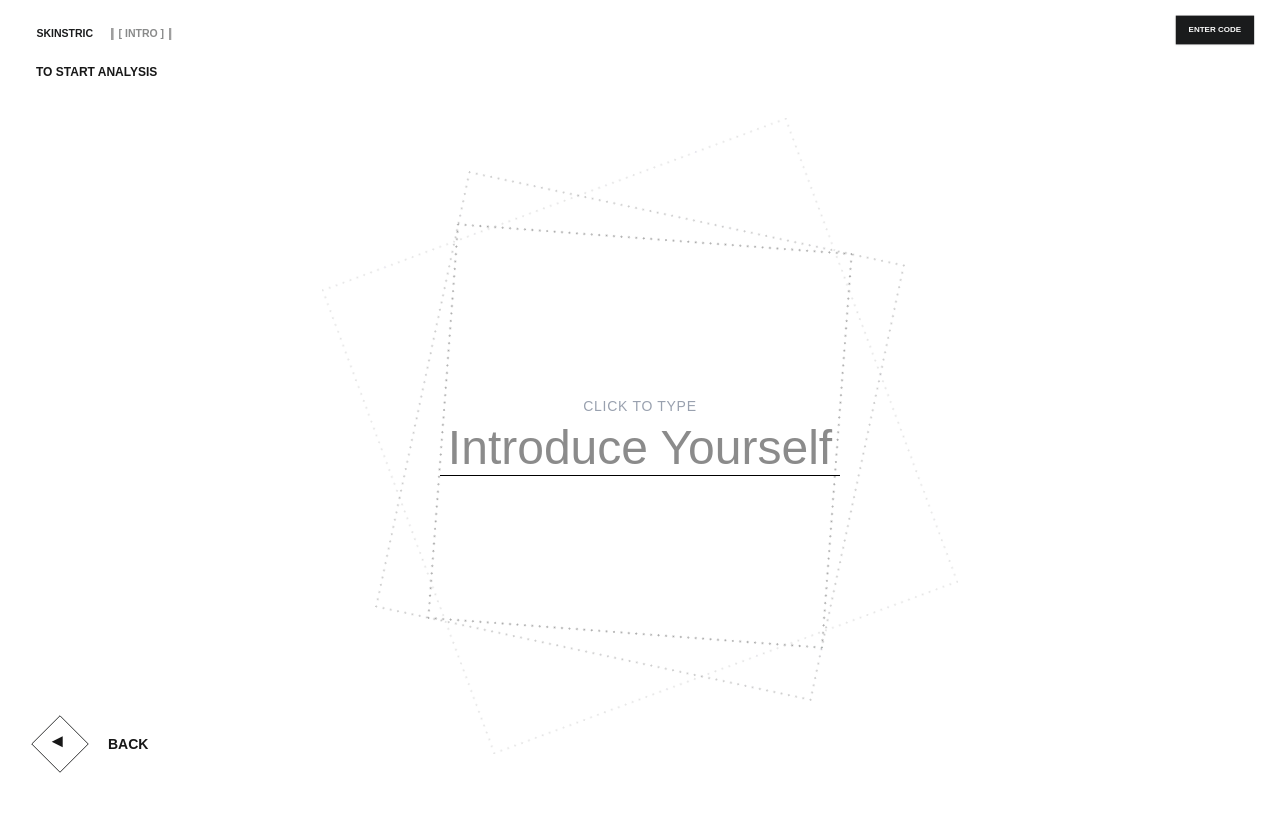
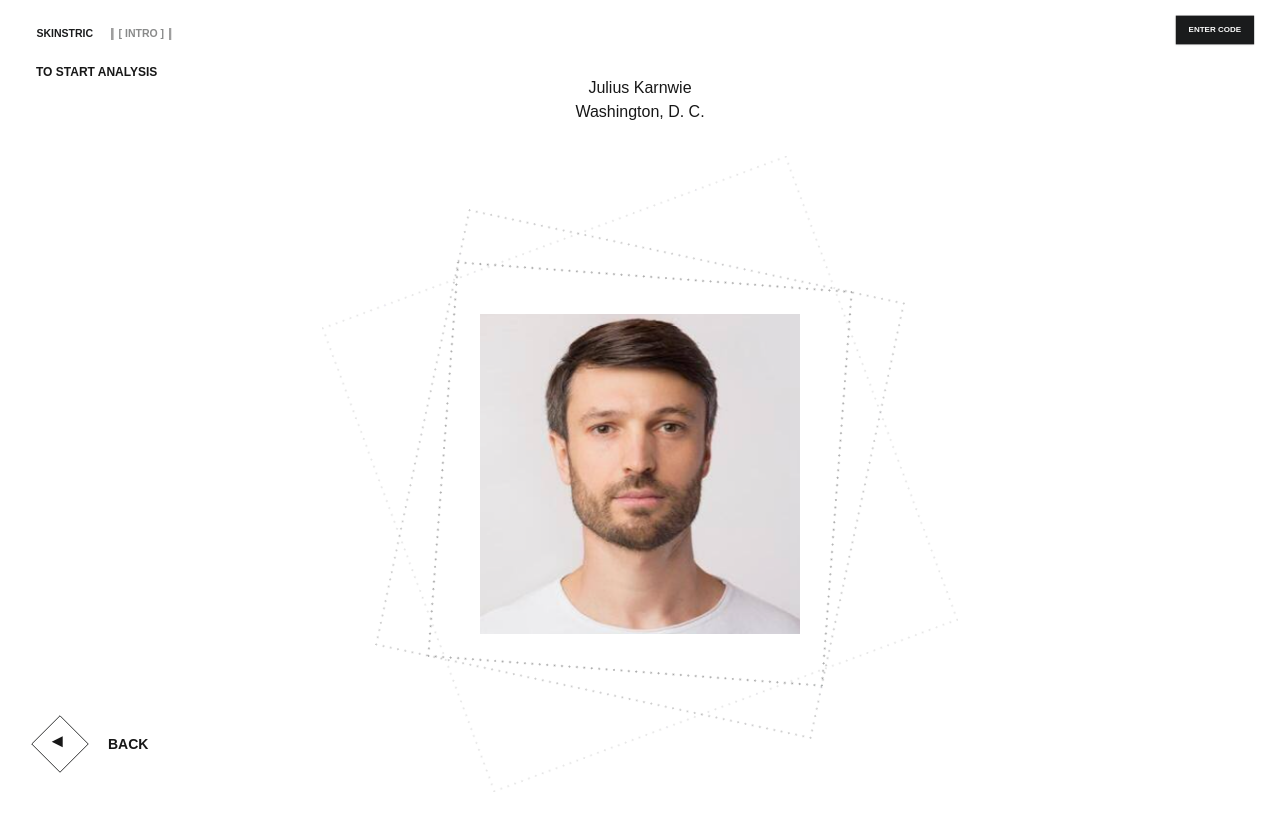
Before and after one commit to jkarnwie2000/julius-skinstric-project, a Next.js app: page /photo in a window 1280 px wide. Shown: the top 828 px of the page. Built offline with nearby package versions, Linux system fonts and the light colour scheme; grey boxes are pictures that could not be loaded.

Commit message:
test run

```diff
--- a/app/photo/page.tsx
+++ b/app/photo/page.tsx
@@ -8,49 +8,43 @@ export default function PhotoPage() {
 <div className="absolute top-16 left-9 text-left">
 <p className="font-semibold text-xs">TO START ANALYSIS</p>
 </div>
+Julius Karnwie
+<br/>
+Washington, D. C.
 <div className="relative flex h-[700px] w-full max-w-[700px] items-center justify-center">
+  {/* Rotating background diamonds */}
   <Image
     src="/assets/Diamond-light-large.webp"
     alt=""
-    width={1500}
-    height={1500}
+    width={700}
+    height={700}
     className="absolute w-full max-w-[700px] animate-spin-slow"
-    priority
   />
 
   <Image
     src="/assets/Diamond-medium-medium.webp"
     alt=""
-    width={1100}
-    height={1100}
+    width={640}
+    height={640}
     className="absolute w-[90%] max-w-[640px] animate-spin-medium"
   />
 
   <Image
     src="/assets/Diamond-dark-small.webp"
     alt=""
-    width={900}
-    height={900}
+    width={580}
+    height={580}
     className="absolute w-[80%] max-w-[580px] animate-spin-fast"
   />
 
-  <div className="relative z-10 flex flex-col items-center">
-    <p className="mb-1 text-sm uppercase tracking-wider text-gray-400">
-      CLICK TO TYPE
-    </p>
-
-    <form
-      onSubmit={(event) => event.preventDefault()}
-      className="flex flex-col items-center"
-    >
-      <input
-        className="w-[90vw] max-w-[400px] border-b border-black bg-transparent text-center text-5xl outline-none"
-        placeholder="Introduce Yourself"
-        autoComplete="off"
-        type="text"
-        name="name"
-      />
-    </form>
+  {/* One portrait above the diamonds */}
+  <div className="relative z-10 h-[320px] w-[320px] overflow-hidden">
+    <Image
+      src="/assets/Best Image.png"
+      alt="Portrait"
+      fill
+      className="object-cover"
+    />
   </div>
 </div>
 <div className="absolute bottom-38.5 md:bottom-8 w-full flex justify-between md:px-9 px-13">
```
Also changed, not shown: public/assets/Best Image.png (added).
